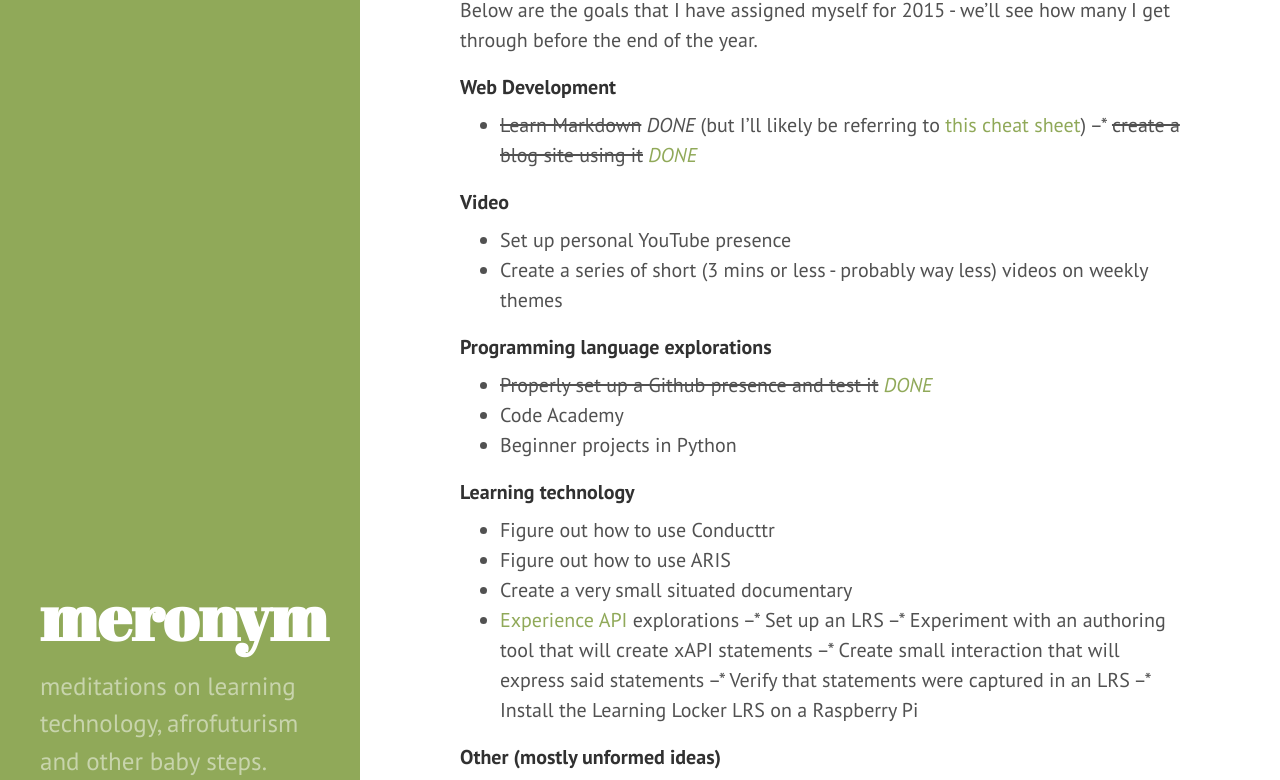
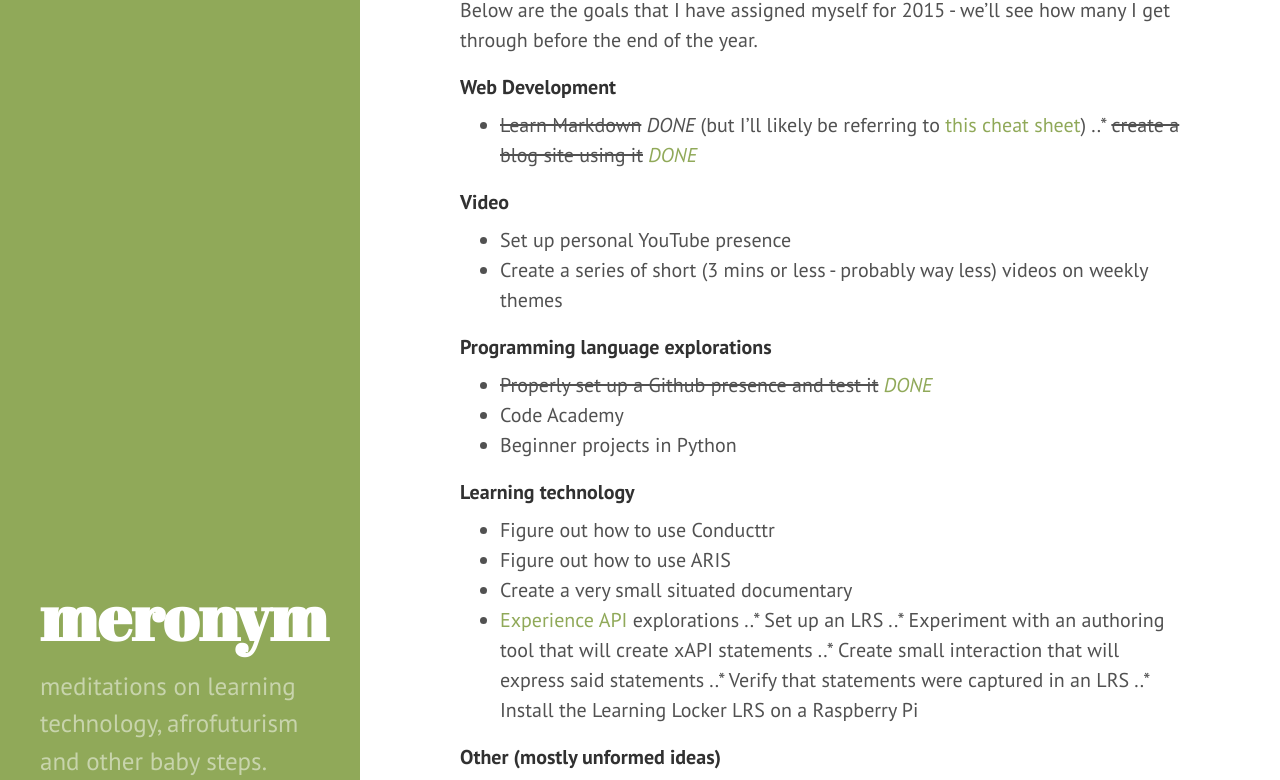
Before and after one commit to craigwiggins/craigwiggins.github.io, a Jekyll site: the page built from the-whip.md, in a window 1280 px wide and 1400 px high, scrolled down 638 px. Shown: the part 195-975 px from the top of the window. Built offline with Jekyll 4.4.1, drawn with Linux system fonts in a browser that asks for light colours; Markdown is read by kramdown in place of the engine named in the settings.

```diff
--- a/the-whip.md
+++ b/the-whip.md
@@ -14,7 +14,7 @@ Below are the goals that I have assigned myself for 2015 - we'll see how many I
 
 ####Web Development
 * ~~Learn Markdown~~ *DONE* (but I'll likely be referring to [this cheat sheet](https://github.com/adam-p/markdown-here/wiki/Markdown-Cheatsheet))
---* ~~create a blog site using it~~ [*DONE*](http://craigwiggins.github.io)
+..* ~~create a blog site using it~~ [*DONE*](http://craigwiggins.github.io)
 
 ####Video
 * Set up personal YouTube presence
@@ -30,11 +30,11 @@ Below are the goals that I have assigned myself for 2015 - we'll see how many I
 * Figure out how to use ARIS
 * Create a very small situated documentary
 * [Experience API](http://xapi.adlnet.gov) explorations
---* Set up an LRS
---* Experiment with an authoring tool that will create xAPI statements
---* Create small interaction that will express said statements
---* Verify that statements were captured in an LRS
---* Install the Learning Locker LRS on a Raspberry Pi
+..* Set up an LRS
+..* Experiment with an authoring tool that will create xAPI statements
+..* Create small interaction that will express said statements
+..* Verify that statements were captured in an LRS
+..* Install the Learning Locker LRS on a Raspberry Pi
 
 ####Other (mostly unformed ideas)
 * Get into [Arduino](http://www.arduino.cc/)
```
